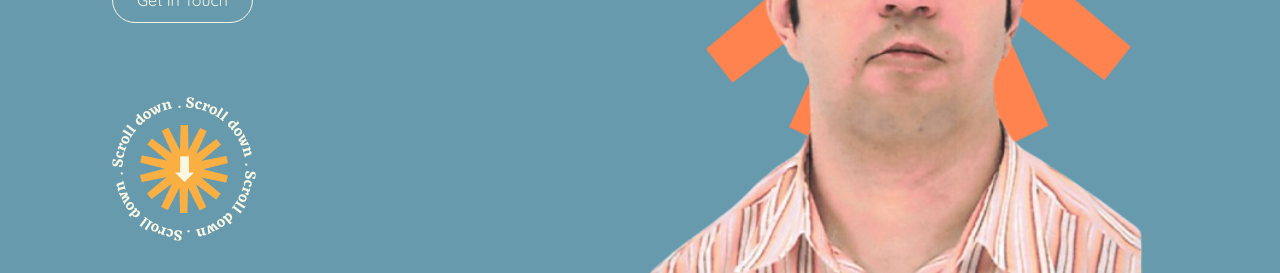
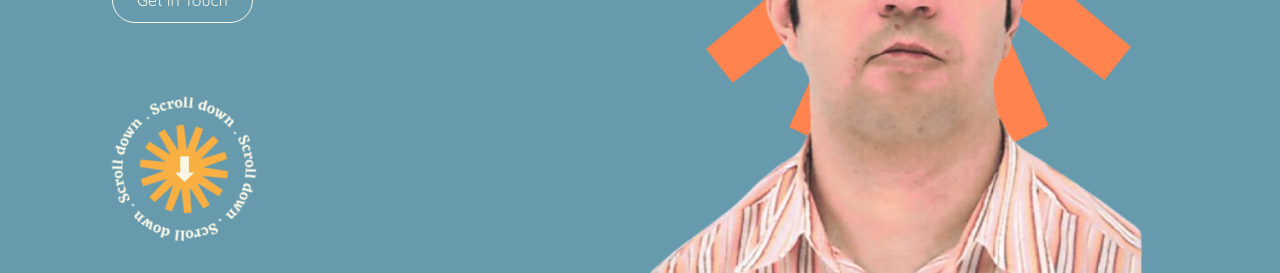
Before and after one commit to elma1989/portfolio, an Angular app: page / in a window 1280 px wide. Shown: the part 527-800 px from the top of the page. Built offline with nearby package versions, Linux system fonts and the light colour scheme.

Commit message:
sthyle: Update hero.component.css - Insert rotation animation for scroll down button

```diff
--- a/src/app/main-content/hero-section/hero-section.component.css
+++ b/src/app/main-content/hero-section/hero-section.component.css
@@ -0,0 +1,12 @@
+.scroll-btn img {
+    animation: rotate 6000ms linear infinite;
+}
+
+@keyframes rotate {
+    0% {
+        transform: rotate(0deg);
+    }
+    100% {
+        transform: rotate(360deg);
+    }
+}
```
Also changed, not shown: 1 other file (tests, documents, lock files or other folders).
